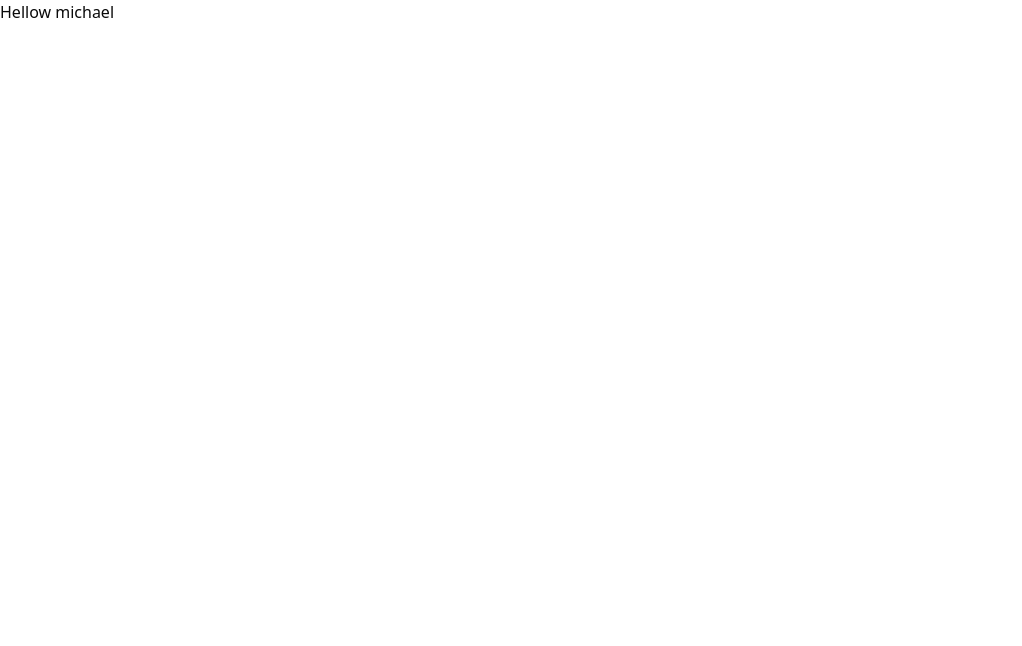
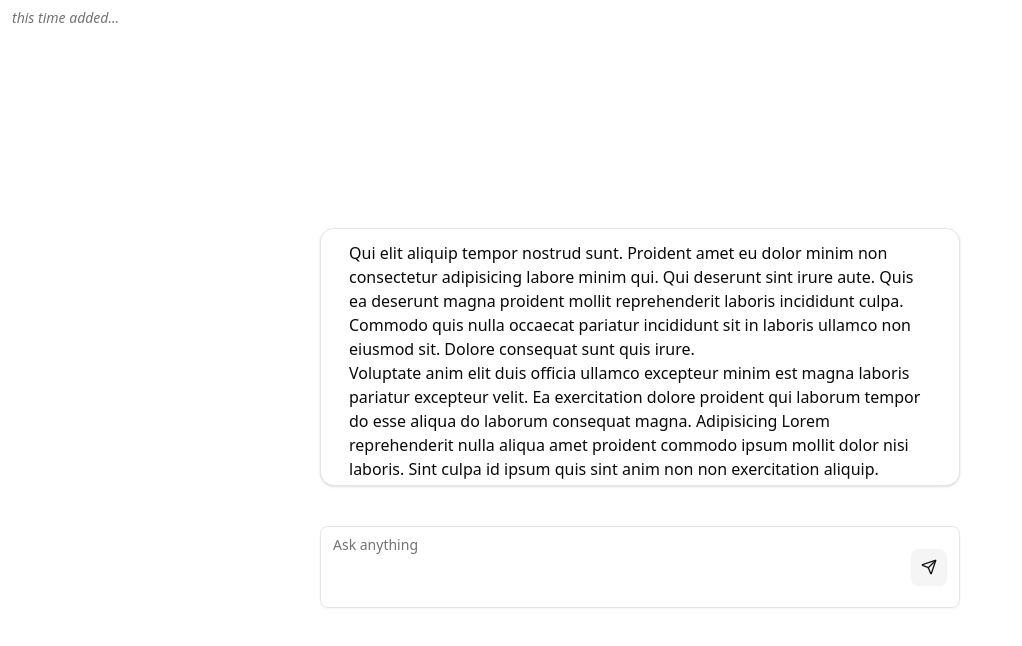
Before and after one commit to mdahewlett/aiqa4, a React (Vite) app in the folder frontend/: page / in a window 1280 px wide. Shown: the top 646 px of the page, without its empty margins (0-1022 px from the left). Built offline with nearby package versions, Linux system fonts and the light colour scheme.

Commit message:
feat: add components and styling of FE, no functionality

```diff
--- a/frontend/package.json
+++ b/frontend/package.json
@@ -10,13 +10,16 @@
     "preview": "vite preview"
   },
   "dependencies": {
+    "@radix-ui/react-scroll-area": "^1.2.9",
     "@radix-ui/react-slot": "^1.2.3",
     "@tailwindcss/vite": "^4.1.11",
     "class-variance-authority": "^0.7.1",
     "clsx": "^2.1.1",
+    "lorem-ipsum": "^2.0.8",
     "lucide-react": "^0.525.0",
     "react": "^19.1.0",
     "react-dom": "^19.1.0",
+    "react-markdown": "^10.1.0",
     "tailwind-merge": "^3.3.1",
     "tailwindcss": "^4.1.11"
   },
--- a/frontend/src/App.tsx
+++ b/frontend/src/App.tsx
@@ -1,8 +1,48 @@
+import { Send } from "lucide-react"
+import { Button } from "./components/ui/button"
+import { Card, CardContent } from "./components/ui/card"
+import { ScrollArea } from "./components/ui/scroll-area"
+import { Textarea } from "./components/ui/textarea"
+import ReactMarkdown from "react-markdown"
+import { LoremIpsum } from "lorem-ipsum"
+
+const lorem = new LoremIpsum()
+const dummyText = lorem.generateParagraphs(4)
+
 function App() {
 
   return (
     <>
-      <p>Hellow michael</p>
+      <div className="flex flex-col h-screen">
+        <div className="px-3 py-2">
+          <p className="text-muted-foreground md:text-sm italic">this time added...</p>
+        </div>
+        <div className="flex flex-col h-full w-1/2 mx-auto gap-10 justify-center">
+          <div>
+            <Card className="py-0 px-6">
+              <CardContent className="relative whitespace-pre-wrap px-1">
+                <div className="pointer-events-none absolute top-0 left-0 right-0 h-2 bg-gradient-to-b from-white dark:from-background to-transparent z-10" />
+                <div className="pointer-events-none absolute bottom-0 left-0 right-0 h-2 bg-gradient-to-t from-white dark:from-background to-transparent z-10" />
+
+                <ScrollArea className="max-h-64 overflow-y-auto py-3">
+                  <ReactMarkdown>
+                    {dummyText}
+                  </ReactMarkdown>
+                </ScrollArea>
+              </CardContent>
+            </Card>
+          </div>
+          <div className="flex items-center gap-3 border-input rounded-md border px-3 py-2 shadow-xs md:text-sm">
+            <Textarea
+              className="border-0 focus-visible:border-0 focus-visible:ring-0 px-0 py-0 shadow-none resize-none"
+              placeholder="Ask anything"
+            />
+            <Button size={"icon"} variant={"secondary"}>
+              <Send/>
+            </Button>
+          </div>
+        </div>
+      </div>
     </>
   )
 }
--- /dev/null
+++ b/frontend/src/components/ui/card.tsx
@@ -0,0 +1,92 @@
+import * as React from "react"
+
+import { cn } from "@/lib/utils"
+
+function Card({ className, ...props }: React.ComponentProps<"div">) {
+  return (
+    <div
+      data-slot="card"
+      className={cn(
+        "bg-card text-card-foreground flex flex-col gap-6 rounded-xl border py-6 shadow-sm",
+        className
+      )}
+      {...props}
+    />
+  )
+}
+
+function CardHeader({ className, ...props }: React.ComponentProps<"div">) {
+  return (
+    <div
+      data-slot="card-header"
+      className={cn(
+        "@container/card-header grid auto-rows-min grid-rows-[auto_auto] items-start gap-1.5 px-6 has-data-[slot=card-action]:grid-cols-[1fr_auto] [.border-b]:pb-6",
+        className
+      )}
+      {...props}
+    />
+  )
+}
+
+function CardTitle({ className, ...props }: React.ComponentProps<"div">) {
+  return (
+    <div
+      data-slot="card-title"
+      className={cn("leading-none font-semibold", className)}
+      {...props}
+    />
+  )
+}
+
+function CardDescription({ className, ...props }: React.ComponentProps<"div">) {
+  return (
+    <div
+      data-slot="card-description"
+      className={cn("text-muted-foreground text-sm", className)}
+      {...props}
+    />
+  )
+}
+
+function CardAction({ className, ...props }: React.ComponentProps<"div">) {
+  return (
+    <div
+      data-slot="card-action"
+      className={cn(
+        "col-start-2 row-span-2 row-start-1 self-start justify-self-end",
+        className
+      )}
+      {...props}
+    />
+  )
+}
+
+function CardContent({ className, ...props }: React.ComponentProps<"div">) {
+  return (
+    <div
+      data-slot="card-content"
+      className={cn("px-6", className)}
+      {...props}
+    />
+  )
+}
+
+function CardFooter({ className, ...props }: React.ComponentProps<"div">) {
+  return (
+    <div
+      data-slot="card-footer"
+      className={cn("flex items-center px-6 [.border-t]:pt-6", className)}
+      {...props}
+    />
+  )
+}
+
+export {
+  Card,
+  CardHeader,
+  CardFooter,
+  CardTitle,
+  CardAction,
+  CardDescription,
+  CardContent,
+}
--- /dev/null
+++ b/frontend/src/components/ui/scroll-area.tsx
@@ -0,0 +1,56 @@
+import * as React from "react"
+import * as ScrollAreaPrimitive from "@radix-ui/react-scroll-area"
+
+import { cn } from "@/lib/utils"
+
+function ScrollArea({
+  className,
+  children,
+  ...props
+}: React.ComponentProps<typeof ScrollAreaPrimitive.Root>) {
+  return (
+    <ScrollAreaPrimitive.Root
+      data-slot="scroll-area"
+      className={cn("relative", className)}
+      {...props}
+    >
+      <ScrollAreaPrimitive.Viewport
+        data-slot="scroll-area-viewport"
+        className="focus-visible:ring-ring/50 size-full rounded-[inherit] transition-[color,box-shadow] outline-none focus-visible:ring-[3px] focus-visible:outline-1"
+      >
+        {children}
+      </ScrollAreaPrimitive.Viewport>
+      <ScrollBar />
+      <ScrollAreaPrimitive.Corner />
+    </ScrollAreaPrimitive.Root>
+  )
+}
+
+function ScrollBar({
+  className,
+  orientation = "vertical",
+  ...props
+}: React.ComponentProps<typeof ScrollAreaPrimitive.ScrollAreaScrollbar>) {
+  return (
+    <ScrollAreaPrimitive.ScrollAreaScrollbar
+      data-slot="scroll-area-scrollbar"
+      orientation={orientation}
+      className={cn(
+        "flex touch-none p-px transition-colors select-none",
+        orientation === "vertical" &&
+          "h-full w-2.5 border-l border-l-transparent",
+        orientation === "horizontal" &&
+          "h-2.5 flex-col border-t border-t-transparent",
+        className
+      )}
+      {...props}
+    >
+      <ScrollAreaPrimitive.ScrollAreaThumb
+        data-slot="scroll-area-thumb"
+        className="bg-border relative flex-1 rounded-full"
+      />
+    </ScrollAreaPrimitive.ScrollAreaScrollbar>
+  )
+}
+
+export { ScrollArea, ScrollBar }
--- /dev/null
+++ b/frontend/src/components/ui/textarea.tsx
@@ -0,0 +1,18 @@
+import * as React from "react"
+
+import { cn } from "@/lib/utils"
+
+function Textarea({ className, ...props }: React.ComponentProps<"textarea">) {
+  return (
+    <textarea
+      data-slot="textarea"
+      className={cn(
+        "border-input placeholder:text-muted-foreground focus-visible:border-ring focus-visible:ring-ring/50 aria-invalid:ring-destructive/20 dark:aria-invalid:ring-destructive/40 aria-invalid:border-destructive dark:bg-input/30 flex field-sizing-content min-h-16 w-full rounded-md border bg-transparent px-3 py-2 text-base shadow-xs transition-[color,box-shadow] outline-none focus-visible:ring-[3px] disabled:cursor-not-allowed disabled:opacity-50 md:text-sm",
+        className
+      )}
+      {...props}
+    />
+  )
+}
+
+export { Textarea }
```
Also changed, not shown: 1 other file (tests, documents, lock files or other folders).
